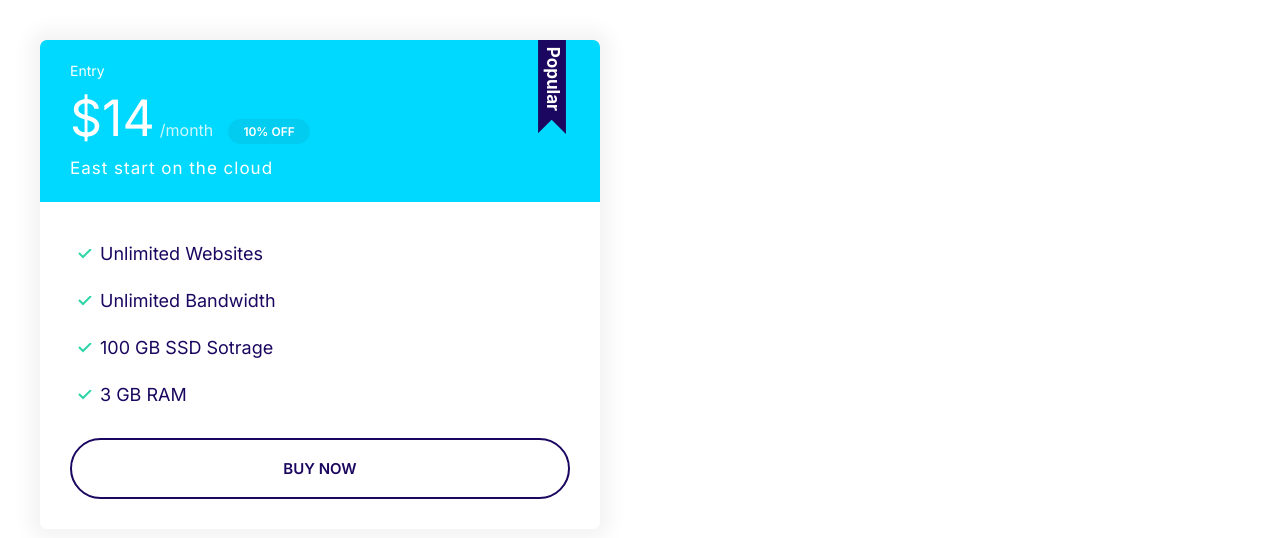
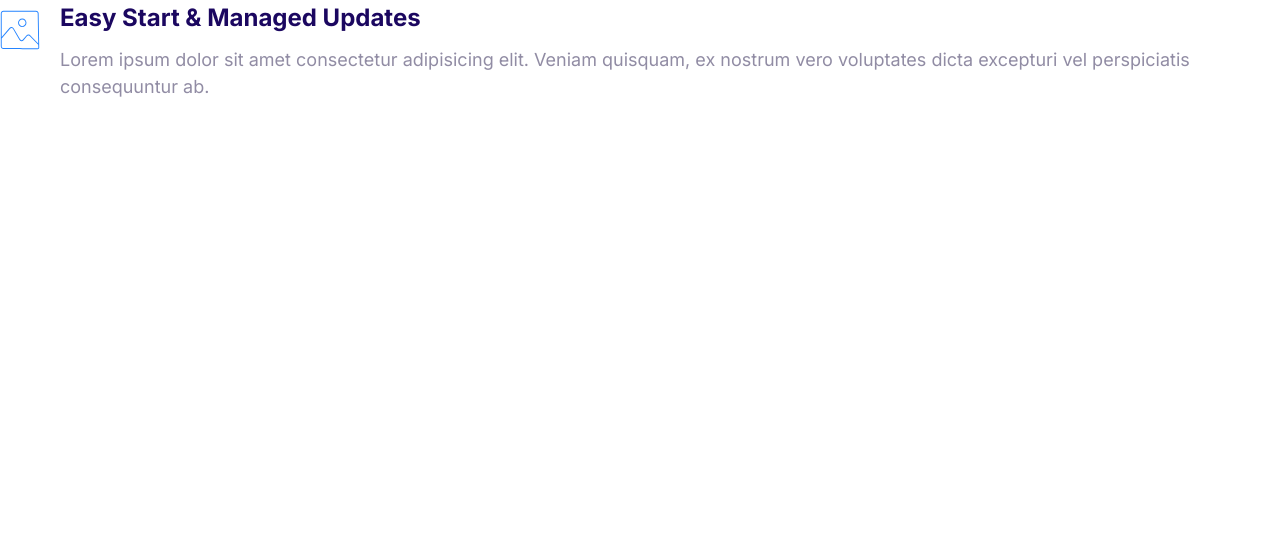
Before and after one commit to maaznonsola/Moshify-Website, a plain HTML site: page index.html in a window 1280 px wide. Drawn offline with Linux system fonts and the light colour scheme.

Commit message:
Added Media Objects components

```diff
--- a/css/styles.css
+++ b/css/styles.css
@@ -370,3 +370,21 @@
     font-size: 1.7rem;
   }
 }
+
+/* Media */
+
+.media {
+  display: flex;
+}
+
+.media__title {
+  margin-top: 0;
+}
+
+.media__body {
+  margin: 0 2rem;
+}
+
+.media__image {
+  margin-top: 1rem;
+}
--- a/index.html
+++ b/index.html
@@ -15,26 +15,19 @@
   </head>
 
   <body>
-    <div style="width: 50%; padding: 4rem">
-      <div class="plan plan--popular">
-        <div class="card card--secondary">
-          <header class="card__header">
-            <h3 class="plan__name">Entry</h3>
-            <span class="plan__price">$14</span>
-            <span class="plan__billing-cycle">/month</span>
-            <span class="badge badge--secondary badge--small">10% OFF</span>
-            <span class="plan__description">East start on the cloud</span>
-          </header>
-          <div class="card__body">
-            <ul class="list list--tick">
-              <li class="list__item">Unlimited Websites</li>
-              <li class="list__item">Unlimited Bandwidth</li>
-              <li class="list__item">100 GB SSD Sotrage</li>
-              <li class="list__item">3 GB RAM</li>
-            </ul>
-            <button class="btn btn--outline btn--block">Buy Now</button>
-          </div>
-        </div>
+    <div class="media">
+      <div class="media__image">
+        <svg class="icon icon--primary">
+          <use xlink:href="images/sprite.svg#snap"></use>
+        </svg>
+      </div>
+      <div class="media__body">
+        <h3 class="media__title">Easy Start & Managed Updates</h3>
+        <p>
+          Lorem ipsum dolor sit amet consectetur adipisicing elit. Veniam
+          quisquam, ex nostrum vero voluptates dicta excepturi vel perspiciatis
+          consequuntur ab.
+        </p>
       </div>
     </div>
   </body>
```
Also changed, not shown: components/media.html (added, +15 -0 lines).
